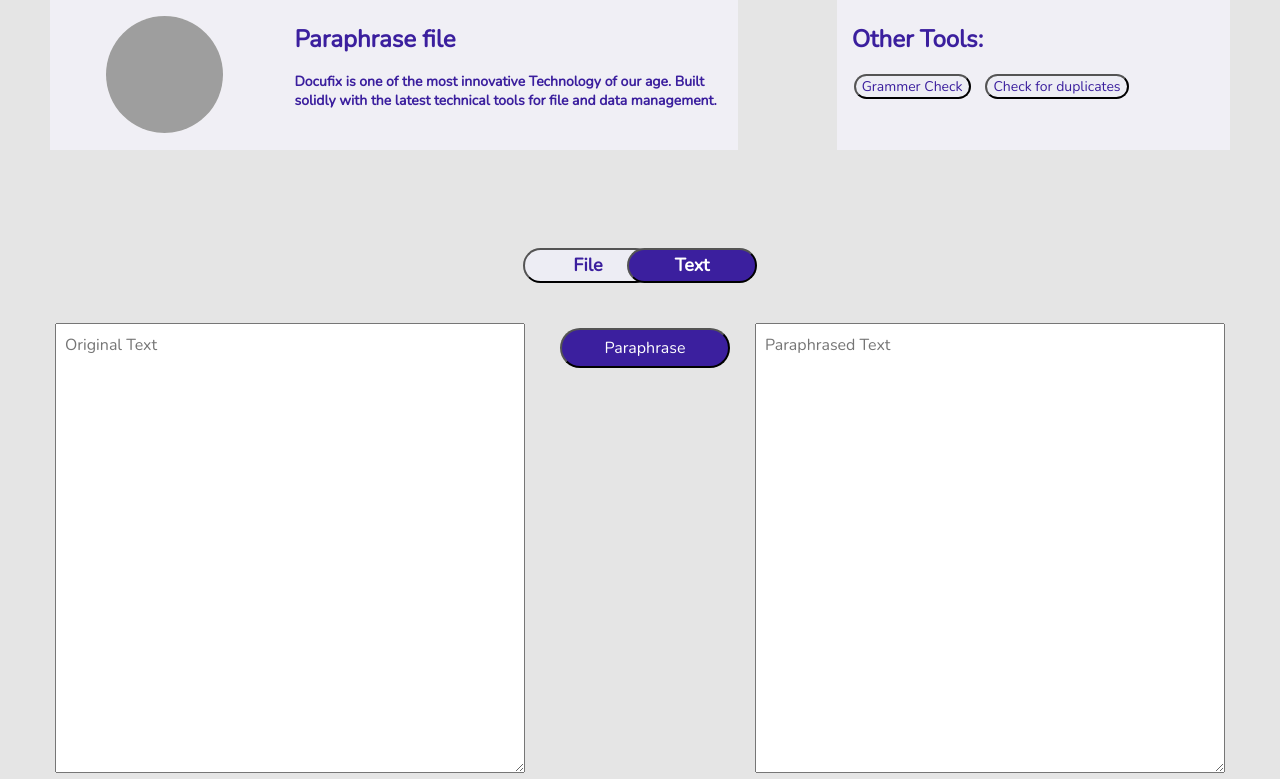
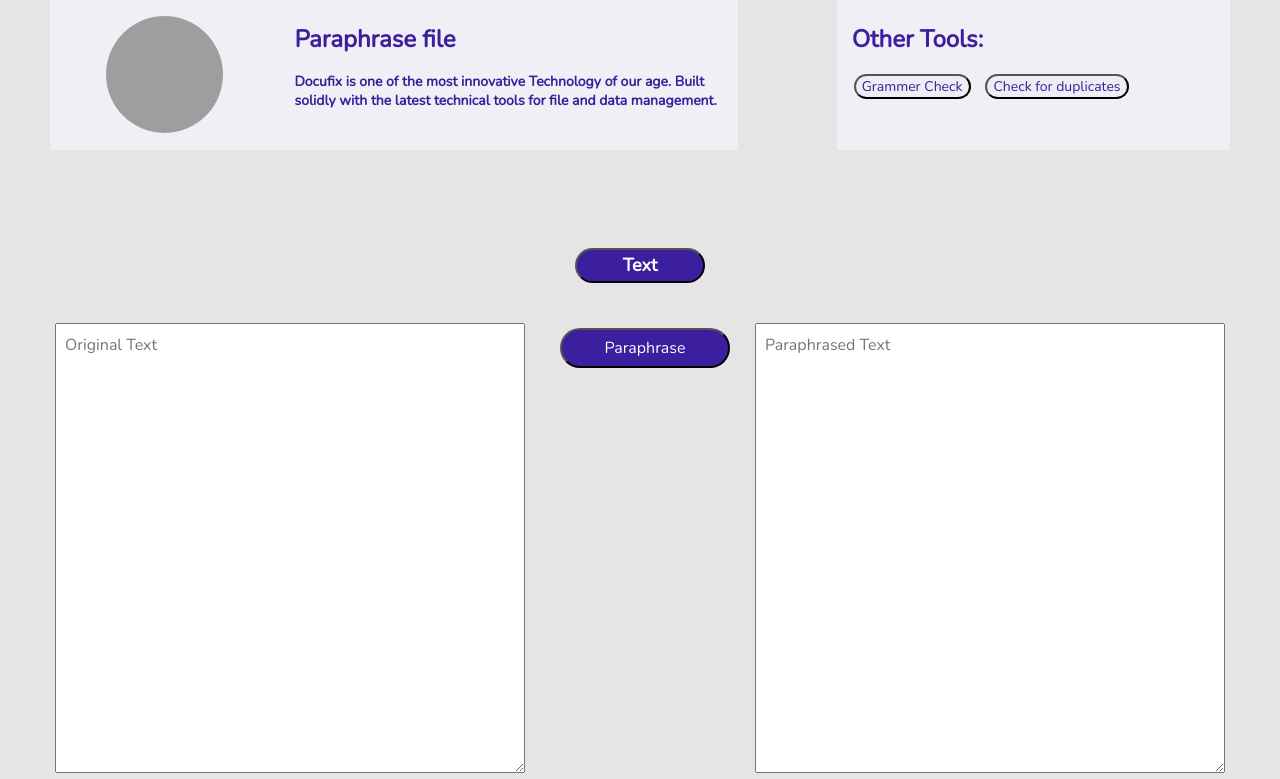
Before and after one commit to ssdanso/Docufix.io, a PHP site: page /paraphrase.html in a window 1280 px wide. Shown: the part 377-1156 px from the top of the page. Run offline with PHP 8.4, Linux system fonts and the light colour scheme; grey boxes are pictures that could not be loaded.

Commit message:
Added the paraphrase.html and css page

```diff
--- a/css/Paraphrase.css
+++ b/css/Paraphrase.css
@@ -20,7 +20,7 @@ textarea {
 	margin: 2px;
 	outline: none;
 }
-.btn_file{
+/*.btn_file{
 	border-radius: 20px;
 	background-color: #EDEDF4;
 	color: #3B1F9E;
@@ -32,7 +32,7 @@ textarea {
    line-height: 130%;
    padding: 4px;
    outline: none;
-}
+}*/
 .btn_text{
 	border-radius: 20px;
 	background-color: #3B1F9E;
@@ -45,7 +45,7 @@ textarea {
    line-height: 130%;
    padding: 4px;
    outline: none;
-   margin-left: -30px;
+   /*margin-left: -30px;*/
 }
 .para_btn{
 	background-color: #3B1F9E;
--- a/paraphrase.html
+++ b/paraphrase.html
@@ -78,7 +78,7 @@
           <!-- Beginging of section two -->
           <div class="row mt-5">
             <div class="mx-auto ">
-              <button class="btn_file">File</button>
+              <!-- <button class="btn_file">File</button> -->
               <button class="btn_text">Text</button>
             </div>
           </div>
```
